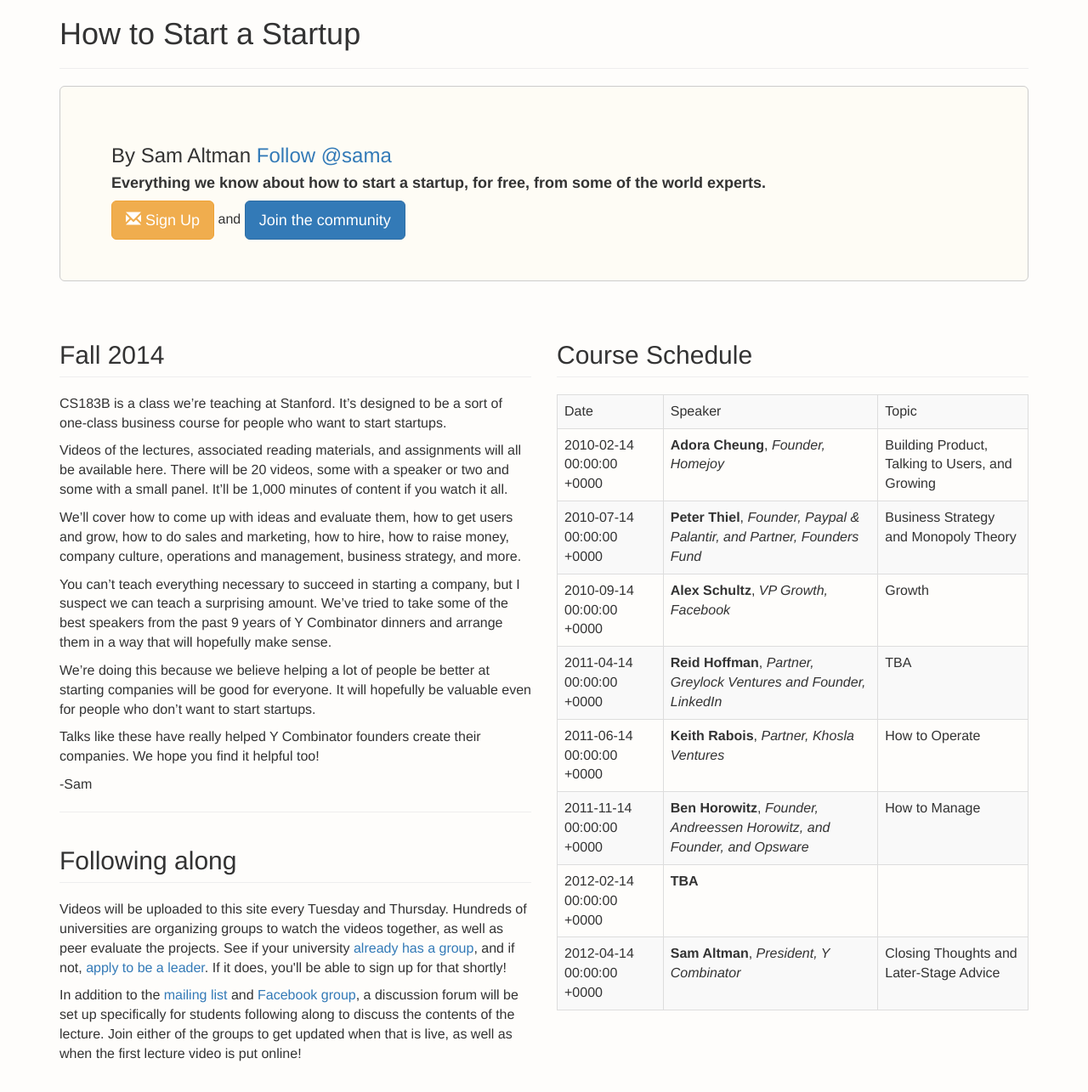
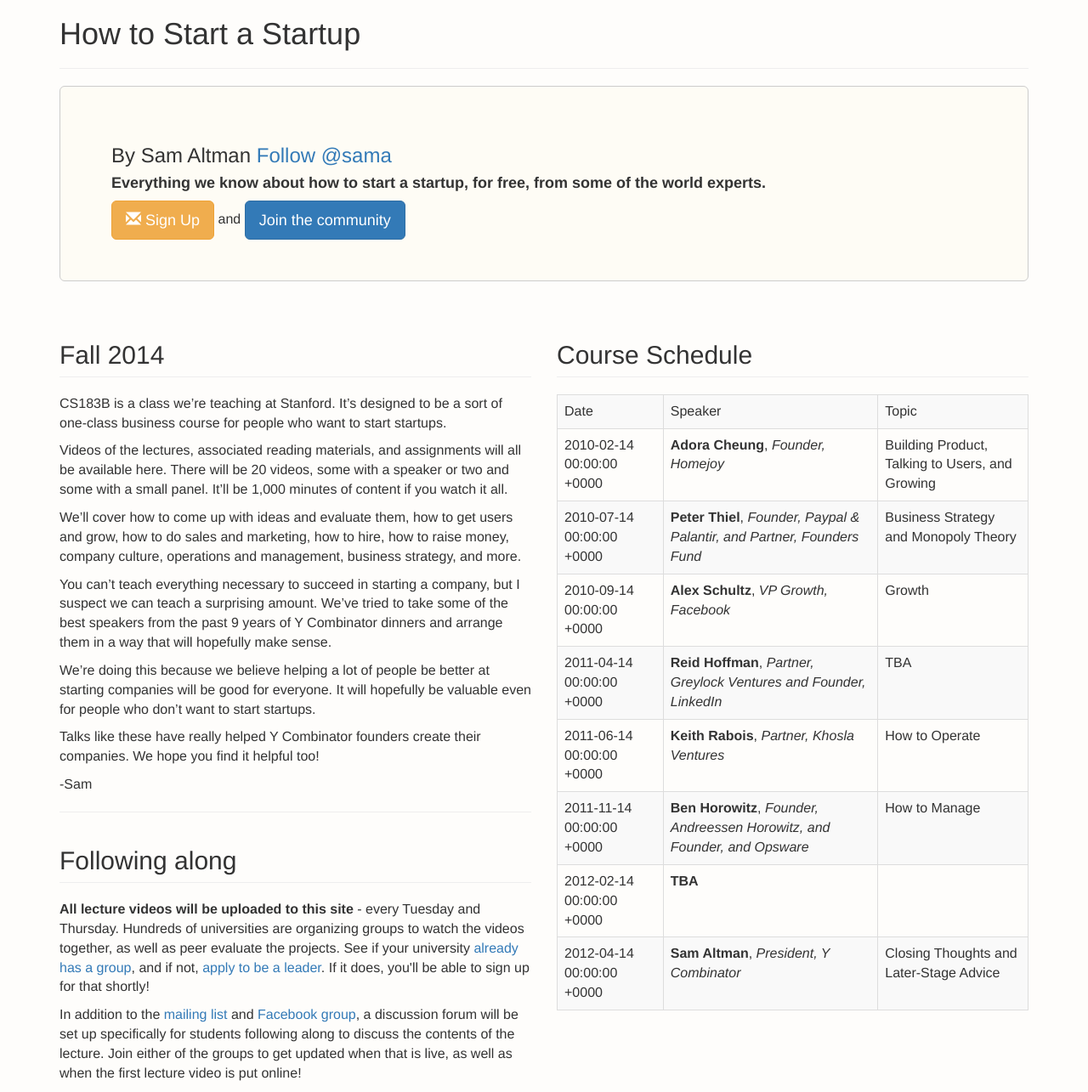
Before and after one commit to potluck/cs183b-bootstrap, a Jekyll site: the page built from index.md, in a window 1280 px wide. Shown: the whole page at 85% size. Built offline with Jekyll 4.4.1, drawn with Linux system fonts in a browser that asks for light colours; nearby versions of some CDN libraries; library files that are not in the unit come from our copies; comment, search, counter and statistics services are not loaded; a file with an impossible date is left out; before the commit the page ends 1262 px from its top, so only the background shows below that.

Commit message:
bolding videos

```diff
--- a/index.md
+++ b/index.md
@@ -38,7 +38,7 @@
       Following along
     </h2>
     <p>
-    Videos will be uploaded to this site every Tuesday and Thursday. Hundreds of universities are organizing groups to watch the videos together, as well as peer evaluate the projects. See if your university
+    <strong>All lecture videos will be uploaded to this site</strong> - every Tuesday and Thursday. Hundreds of universities are organizing groups to watch the videos together, as well as peer evaluate the projects. See if your university
     <a href="https://docs.google.com/spreadsheets/d/1NRpmEwyoKaGqRa--U2faAh6vA3SZTCdPXb4Ud7_BW9M/">already has a group</a>, and if not, <a href="https://docs.google.com/forms/d/1txn_v7M-MmrqbCH44lAD4JKcM1iCTHLL1vCrqv2qH9U/viewform">apply to be a leader</a>. If it does, you'll be able to sign up for that shortly!
     </p>
     <p>
```
Also changed, not shown: 1 other file.
